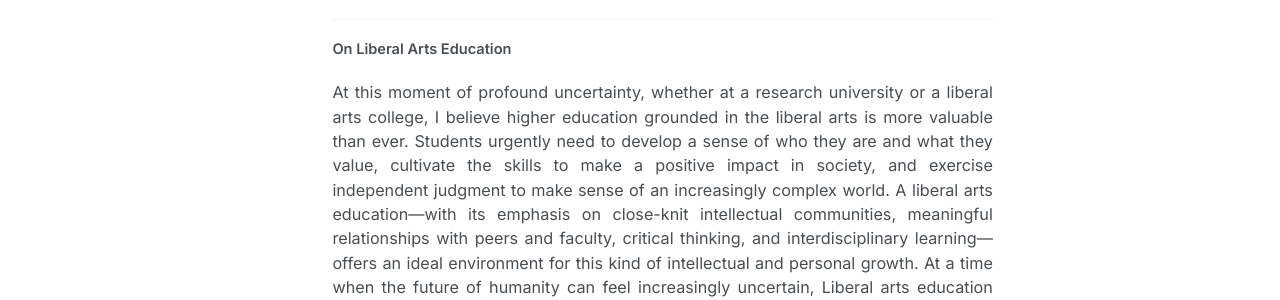
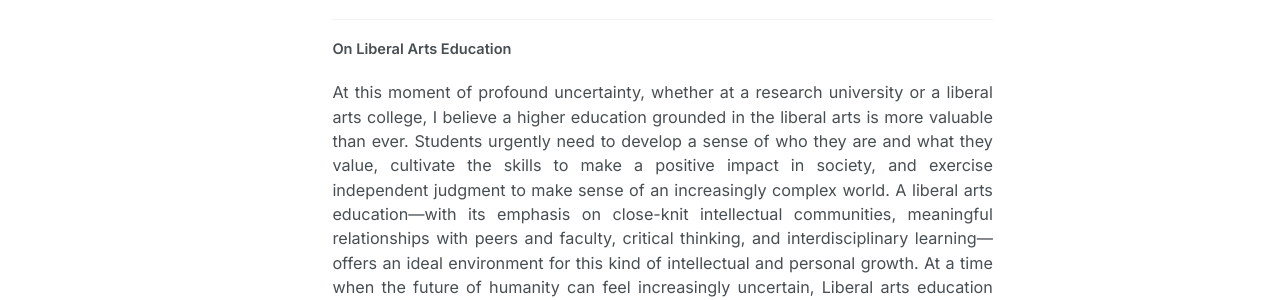
Before and after one commit to wu-haoze/wu-haoze.github.io, a Jekyll site: the page built from _pages/about.md, in a window 1280 px wide and 900 px high, scrolled down 558 px. Shown: the part 387-687 px from the top of the window. Built offline with Jekyll 4.4.1, drawn with Linux system fonts in a browser that asks for light colours; some of the changed text lies outside the part shown.

```diff
--- a/_pages/about.md
+++ b/_pages/about.md
@@ -39,4 +39,4 @@ I got my PhD at Stanford University in 2024, advised by Clark Barrett. Before th
 
 **On Liberal Arts Education**
 
-At this moment of profound uncertainty, whether at a research university or a liberal arts college, I believe higher education grounded in the liberal arts is more valuable than ever. Students urgently need to develop a sense of who they are and what they value, cultivate the skills to make a positive impact in society, and exercise independent judgment to make sense of an increasingly complex world. A liberal arts education—with its emphasis on close-knit intellectual communities, meaningful relationships with peers and faculty, critical thinking, and interdisciplinary learning—offers an ideal environment for this kind of intellectual and personal growth. At a time when the future of humanity can feel increasingly uncertain, Liberal arts education remains one of the things that gives me hope.
+At this moment of profound uncertainty, whether at a research university or a liberal arts college, I believe a higher education grounded in the liberal arts is more valuable than ever. Students urgently need to develop a sense of who they are and what they value, cultivate the skills to make a positive impact in society, and exercise independent judgment to make sense of an increasingly complex world. A liberal arts education—with its emphasis on close-knit intellectual communities, meaningful relationships with peers and faculty, critical thinking, and interdisciplinary learning—offers an ideal environment for this kind of intellectual and personal growth. At a time when the future of humanity can feel increasingly uncertain, Liberal arts education remains one of the things that gives me hope.
```
